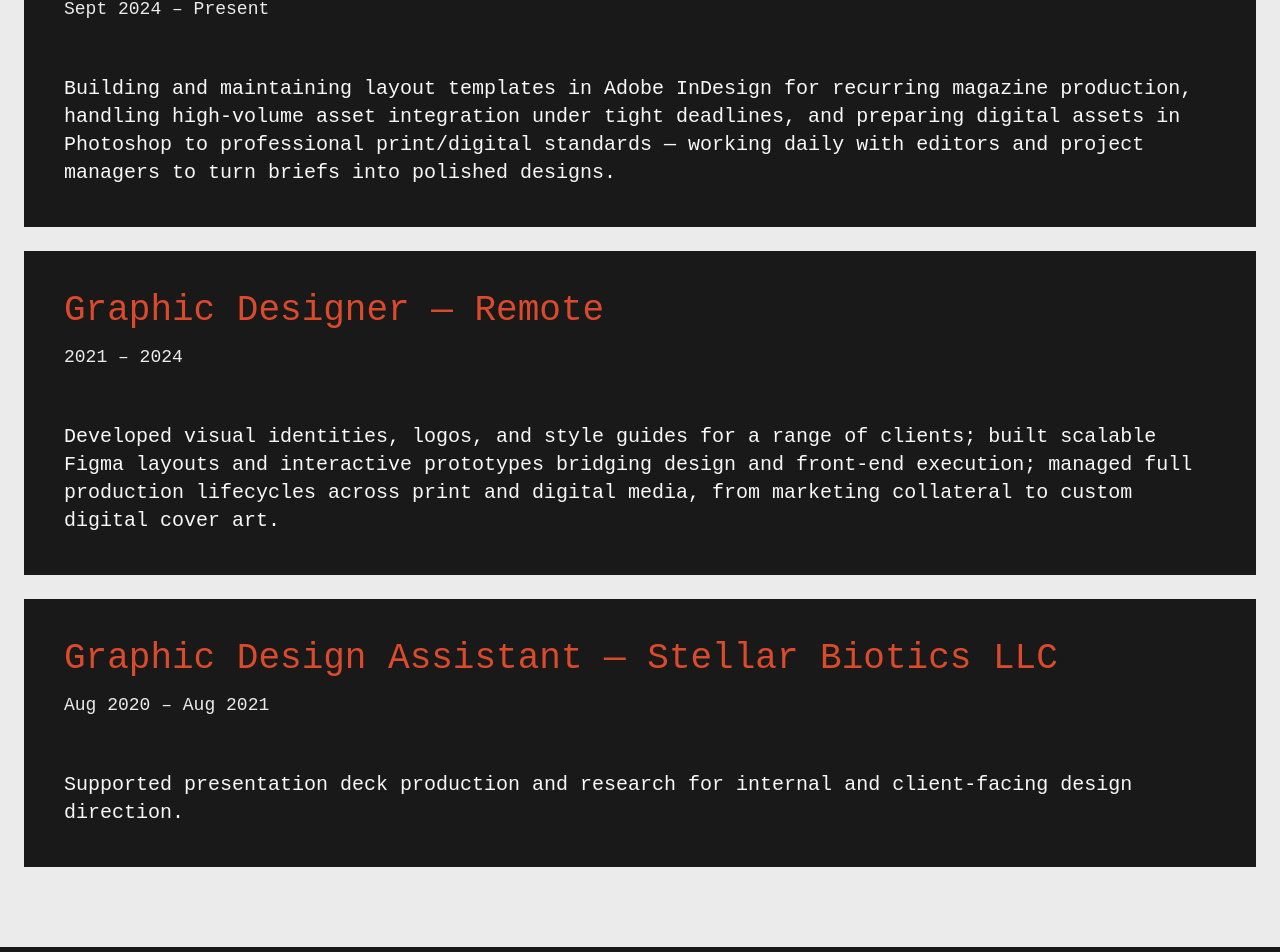
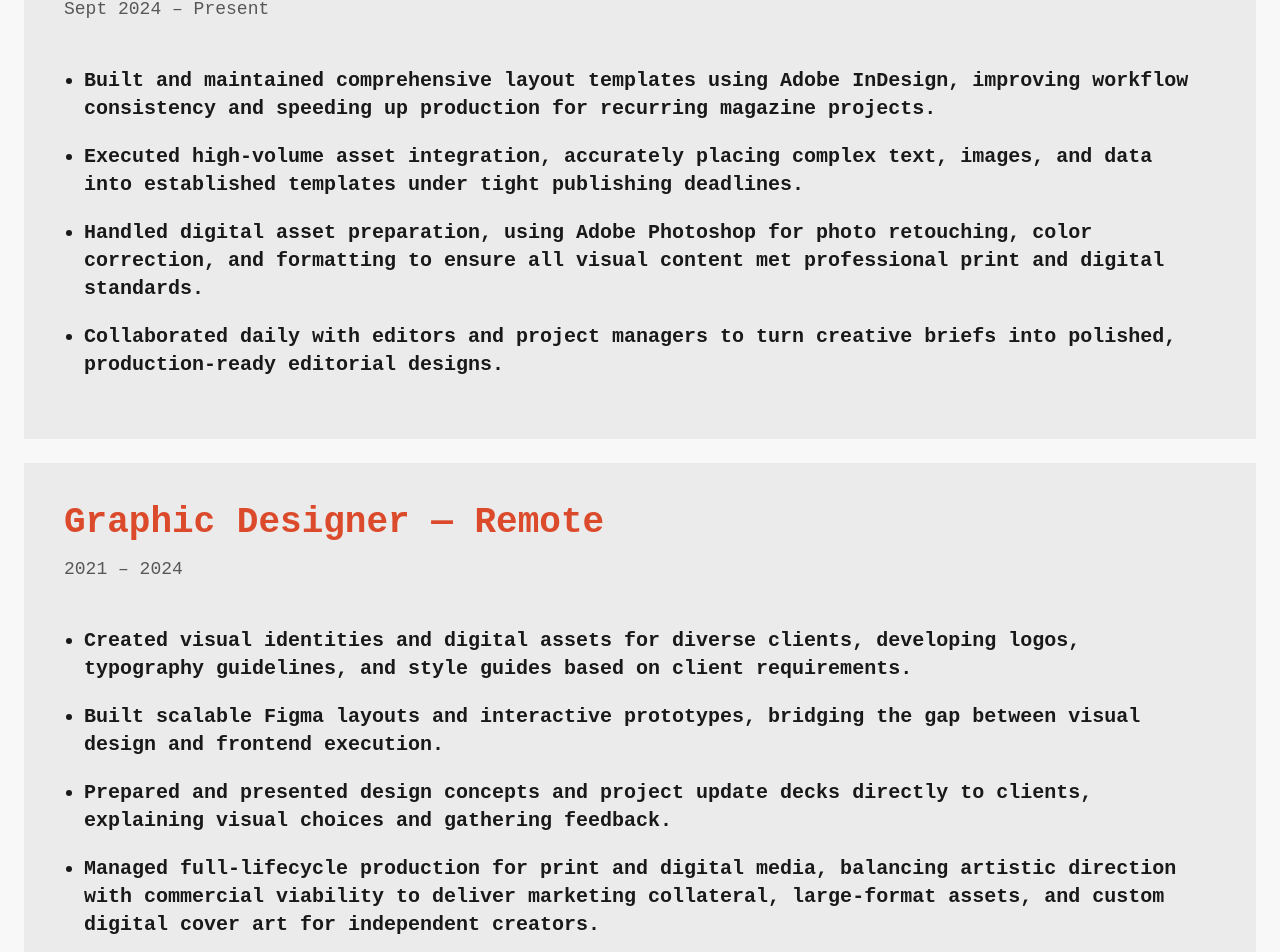
Before and after one commit to Altsmi/web-front, a Vue app: page /about in a window 1280 px wide. Shown: the part 1032-1984 px from the top of the page. Built offline with nearby package versions, Linux system fonts and the light colour scheme.

Commit message:
About Page update

```diff
--- a/src/App.vue
+++ b/src/App.vue
@@ -18,7 +18,11 @@ function scrollToContact() {
         </div>
         <div class="flex space-x-50 items-center">
           <NavMenu />
-          <button type="button" @click="scrollToContact" class="border-3 px-4 py-2 font-medium">
+          <button
+            type="button"
+            @click="scrollToContact"
+            class="border-3 px-4 py-2 font-medium hover:bg-neutral-900 hover:text-text-000 hover:border-neutral-900 transition-all duration-200"
+          >
             reach out →
           </button>
         </div>
--- a/src/components/Experience.vue
+++ b/src/components/Experience.vue
@@ -1,11 +1,20 @@
-<script setup lang="ts"></script>
+<script setup lang="ts">
+import { useScrollReveal } from '@/composables/useScrollReveal'
+const { isVisible: expVisible, sectionRef: expRef } = useScrollReveal(0.3)
+</script>
 <template>
-  <div class="bg-neutral-900 px-10 py-10 space-y-3">
+  <div
+    class="bg-neutral-300 px-10 py-10 space-y-3 transition-all duration-1000"
+    ref="expRef"
+    :class="expVisible ? 'opacity-100 translate-y-0' : 'opacity-0 translate-y-8'"
+  >
     <!--Position-->
-    <h3 class="text-4xl text-brand-primary font-medium"><slot name="position"></slot></h3>
+    <h3 class="text-4xl text-brand-primary font-bold"><slot name="position"></slot></h3>
     <!--Year-->
-    <p class="text-lg text-neutral-300"><slot name="year"></slot></p>
+    <p class="text-lg text-text-700"><slot name="year"></slot></p>
     <!--Description-->
-    <p class="text-neutral-000 pt-10"><slot name="description"></slot></p>
+    <ul class="text-text-900 pt-8 p-5 space-y-5 list-disc font-semibold">
+      <slot name="description"></slot>
+    </ul>
   </div>
 </template>
--- a/src/views/AboutView.vue
+++ b/src/views/AboutView.vue
@@ -1,11 +1,21 @@
 <script setup lang="ts">
 import Experience from '@/components/Experience.vue'
+
+//scroll reveal
+import { useScrollReveal } from '@/composables/useScrollReveal'
+
+const { isVisible: heroVisible, sectionRef: heroRef } = useScrollReveal(0.3)
+const { isVisible: ladderHeaderVisible, sectionRef: ladderHeaderRef } = useScrollReveal(0.3)
 </script>
 
 <template>
   <!--About Header-->
   <section class="bg-neutral-300">
-    <div class="max-w-7xl mx-auto py-20 px-4 sm:px-6 md:py-25 transition-all duration-1000">
+    <div
+      class="max-w-7xl mx-auto py-20 px-4 sm:px-6 md:py-25 transition-all duration-1000"
+      ref="heroRef"
+      :class="heroVisible ? 'opacity-100 translate-y-0' : 'opacity-0 translate-y-8'"
+    >
       <div class="flex flex-col justify-center gap-6 md:gap-8 w-full">
         <h1
           class="font-bold text-text-900 tracking-tight font-header text-6xl sm:text-6xl md:text-6xl"
@@ -49,9 +59,13 @@ import Experience from '@/components/Experience.vue'
   </section>
 
   <!--Experience Section-->
-  <section class="bg-neutral-300">
+  <section class="bg-neutral-000">
     <div class="max-w-7xl mx-auto px-4 sm:px-6 py-20">
-      <div class="">
+      <div
+        class="transition-all duration-1000"
+        ref="ladderHeaderRef"
+        :class="ladderHeaderVisible ? 'opacity-100 translate-y-0' : 'opacity-0 translate-y-8'"
+      >
         <div class="flex flex-col gap-2 pb-10">
           <p class="text-brand-primary text-lg">my progress</p>
           <div class="flex flex-wrap justify-between gap-6">
@@ -66,10 +80,23 @@ import Experience from '@/components/Experience.vue'
           <template #position> Graphic Designer (Contract)</template>
           <template #year>Sept 2024 – Present</template>
           <template #description>
-            Building and maintaining layout templates in Adobe InDesign for recurring magazine
-            production, handling high-volume asset integration under tight deadlines, and preparing
-            digital assets in Photoshop to professional print/digital standards — working daily with
-            editors and project managers to turn briefs into polished designs.
+            <li>
+              Built and maintained comprehensive layout templates using Adobe InDesign, improving
+              workflow consistency and speeding up production for recurring magazine projects.
+            </li>
+            <li>
+              Executed high-volume asset integration, accurately placing complex text, images, and
+              data into established templates under tight publishing deadlines.
+            </li>
+            <li>
+              Handled digital asset preparation, using Adobe Photoshop for photo retouching, color
+              correction, and formatting to ensure all visual content met professional print and
+              digital standards.
+            </li>
+            <li>
+              Collaborated daily with editors and project managers to turn creative briefs into
+              polished, production-ready editorial designs.
+            </li>
           </template>
         </Experience>
         <!--2-->
@@ -77,10 +104,23 @@ import Experience from '@/components/Experience.vue'
           <template #position>Graphic Designer — Remote</template>
           <template #year>2021 – 2024</template>
           <template #description>
-            Developed visual identities, logos, and style guides for a range of clients; built
-            scalable Figma layouts and interactive prototypes bridging design and front-end
-            execution; managed full production lifecycles across print and digital media, from
-            marketing collateral to custom digital cover art.
+            <li>
+              Created visual identities and digital assets for diverse clients, developing logos,
+              typography guidelines, and style guides based on client requirements.
+            </li>
+            <li>
+              Built scalable Figma layouts and interactive prototypes, bridging the gap between
+              visual design and frontend execution.
+            </li>
+            <li>
+              Prepared and presented design concepts and project update decks directly to clients,
+              explaining visual choices and gathering feedback.
+            </li>
+            <li>
+              Managed full-lifecycle production for print and digital media, balancing artistic
+              direction with commercial viability to deliver marketing collateral, large-format
+              assets, and custom digital cover art for independent creators.
+            </li>
           </template>
         </Experience>
         <!--3-->
@@ -88,8 +128,11 @@ import Experience from '@/components/Experience.vue'
           <template #position> Graphic Design Assistant — Stellar Biotics LLC</template>
           <template #year>Aug 2020 – Aug 2021</template>
           <template #description>
-            Supported presentation deck production and research for internal and client-facing
-            design direction.
+            <li>
+              Assisted in preparing presentation decks and supporting files for internal and
+              client-facing use.
+            </li>
+            <li>Conducted research to inform presentation content and design direction.</li>
           </template>
         </Experience>
       </div>
--- a/src/views/HomeView.vue
+++ b/src/views/HomeView.vue
@@ -1,7 +1,6 @@
 <script setup lang="ts">
 import { ref, onMounted, onUnmounted, computed } from 'vue'
 import { projectPreviewData } from '@/data/ProjectPreviewData'
-import ContactSection from '@/components/ContactSection.vue'
 
 const activeIndex = ref(0)
 const activeProject = computed(() => projectPreviewData[activeIndex.value]!)
@@ -38,7 +37,7 @@ const barOpacities = ['opacity-25', 'opacity-50', 'opacity-75', 'opacity-100']
 import { useScrollReveal } from '@/composables/useScrollReveal'
 
 const { isVisible: heroVisible, sectionRef: heroRef } = useScrollReveal(0.3)
-const { isVisible: expertiseVisible, sectionRef: expertiseRef } = useScrollReveal(0.3)
+const { isVisible: expertiseVisible, sectionRef: expertiseRef } = useScrollReveal(0.2)
 const { isVisible: aboutVisible, sectionRef: aboutRef } = useScrollReveal(0.3)
 const { isVisible: contactVisible, sectionRef: contactRef } = useScrollReveal(0.3)
 </script>
@@ -107,7 +106,7 @@ const { isVisible: contactVisible, sectionRef: contactRef } = useScrollReveal(0.
 
         <!--Editorial-->
         <div
-          class="px-10 py-10 bg-neutral-900 text-neutral-300 border-3 border-neutral-900 hover:border-brand-primary transition-colors duration-300"
+          class="px-10 py-10 bg-neutral-900 text-neutral-300 border-4 border-neutral-900 hover:border-brand-primary transition-colors duration-300"
         >
           <img src="/icons/edit_icon.svg" alt="icon" class="h-14 pb-6" />
           <h3 class="text-2xl font-bold pb-2">EDITORIAL</h3>
@@ -116,7 +115,7 @@ const { isVisible: contactVisible, sectionRef: contactRef } = useScrollReveal(0.
 
         <!--UX/UI-->
         <div
-          class="px-10 py-10 bg-neutral-900 text-neutral-300 border-3 border-neutral-900 hover:border-brand-primary transition-colors duration-300"
+          class="px-10 py-10 bg-neutral-900 text-neutral-300 border-4 border-neutral-900 hover:border-brand-primary transition-colors duration-300"
         >
           <img src="/icons/ux_icon.svg" alt="icon" class="h-14 pb-6" />
           <h3 class="text-2xl font-bold pb-2">UX/UI</h3>
@@ -125,7 +124,7 @@ const { isVisible: contactVisible, sectionRef: contactRef } = useScrollReveal(0.
 
         <!--Web development-->
         <div
-          class="px-10 py-10 bg-neutral-900 text-neutral-300 border-3 border-neutral-900 hover:border-brand-primary transition-colors duration-300"
+          class="px-10 py-10 bg-neutral-900 text-neutral-300 border-4 border-neutral-900 hover:border-brand-primary transition-colors duration-300"
         >
           <img src="/icons/dev_icon.svg" alt="icon" class="h-14 pb-6" />
           <h3 class="text-2xl font-bold pb-2">WEB DEVELOPMENT</h3>
```
